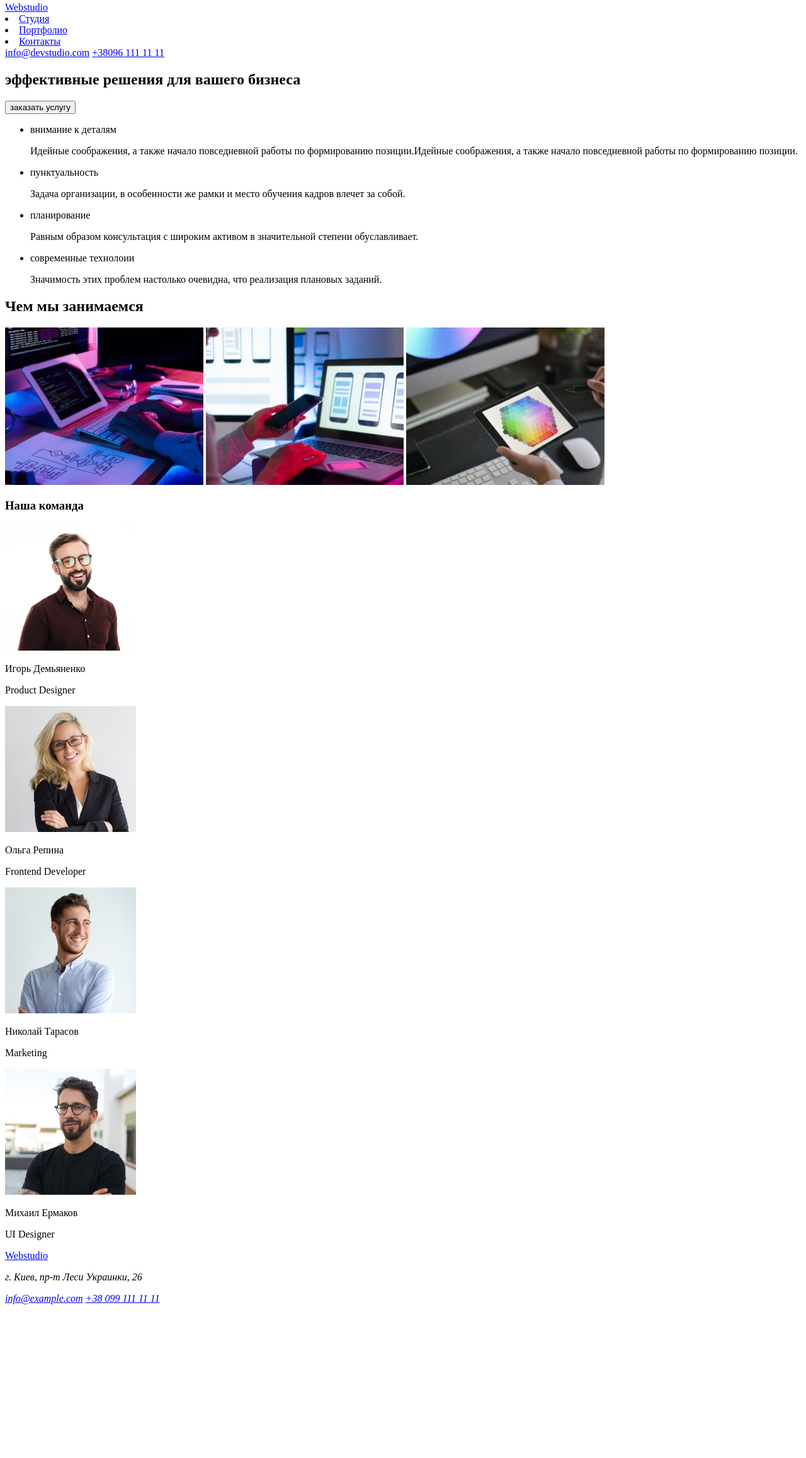
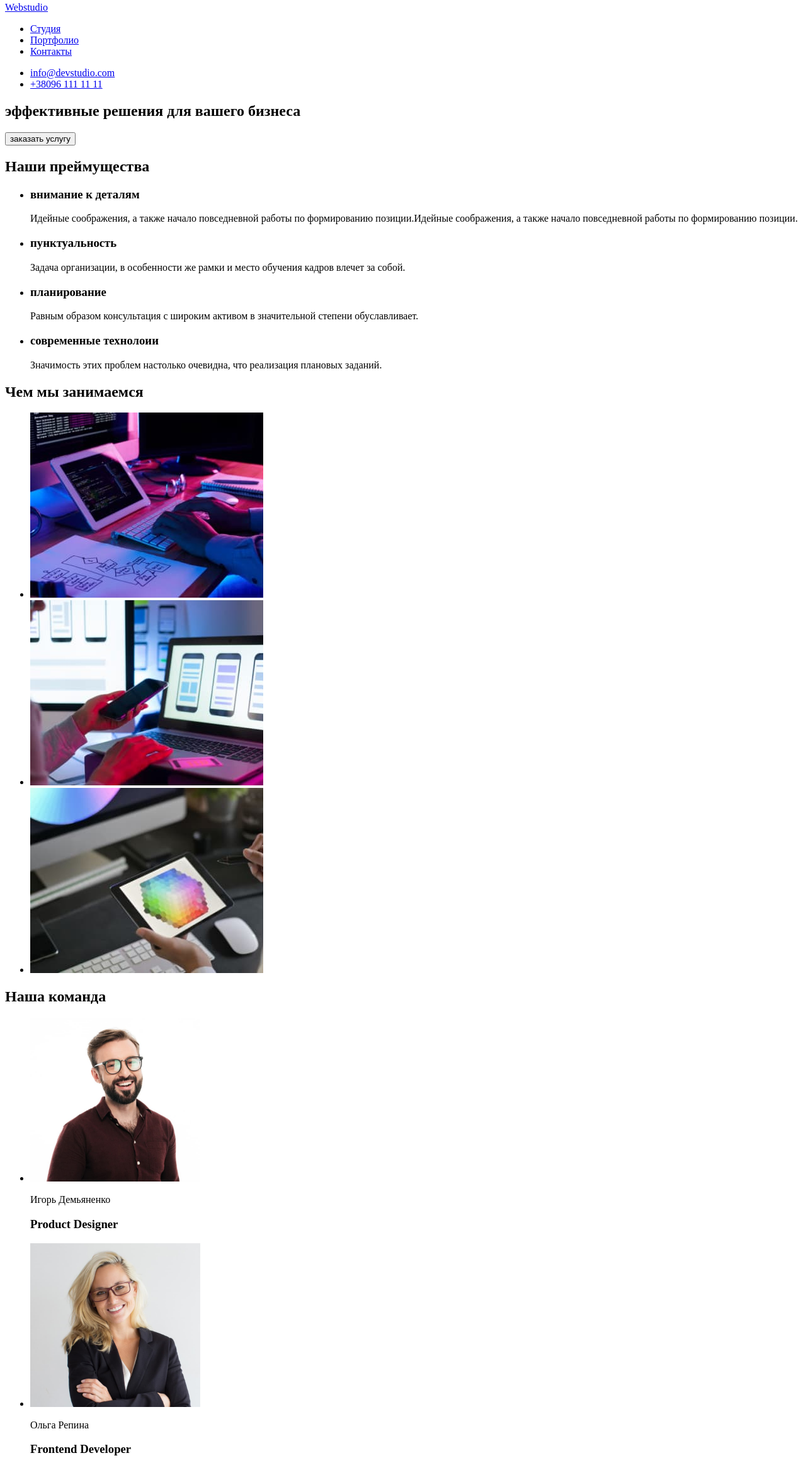
Before and after one commit to Borrouz/goit-markup-hw-01, a plain HTML site: page index.html in a window 1280 px wide. Shown: the part 5-2320 px from the top of the page at 63% size. Before the commit the page ends 2084 px from the top, so only its background shows below. Drawn offline with Linux system fonts and the light colour scheme.

Commit message:
исправленная работа

```diff
--- a/index.html
+++ b/index.html
@@ -8,64 +8,93 @@
 </head>
 <body>
 <header>
-    <span><a href="webstudio">Webstudio</a></span>
     <nav>
+        <a href="webstudio">Webstudio</a>
+        <ul>
             <li><a href="studio">Студия</a></li>
             <li><a href="portfolio">Портфолио</a></li>
             <li><a href="contacts">Контакты</a></li>
+        </ul>
     </nav>
-    <span><a href="mailto:info@devstudio.com">info@devstudio.com</a></span>
-    <span><a href="tel:+380991111111">+38096 111 11 11</a></span>
+    <ul>
+        <li>    <a href="mailto:info@devstudio.com">info@devstudio.com</a></li>
+        <li><a href="tel:+380991111111">+38096 111 11 11</a></li>
+    </ul>
+
+
 </header>
-<main>
 <section>
     <h1>эффективные решения для вашего бизнеса</h1>
-    <button>заказать услугу</button>
+    <button type="button">заказать услугу</button>
 </section>
 <section>
+    <h2>Наши преймущества</h2>
     <ul >
-        <li>внимание к деталям
+        <li>
+           <h3>внимание к деталям</h3>
            <p>Идейные соображения, а также начало повседневной работы по формированию позиции.Идейные соображения, а также начало повседневной работы по формированию позиции.</p>
         </li>
-        <li>пунктуальность
+        <li>
+           <h3>пунктуальность</h3>
            <p>Задача организации, в особенности же рамки и место обучения кадров влечет за собой.</p>
         </li>
-        <li>планирование
+        <li>
+           <h3>планирование</h3>
            <p>Равным образом консультация с широким активом в значительной степени обуславливает.</p>
         </li>
-        <li>современные технолоии
+        <li>
+           <h3>современные технолоии</h3>
            <p>Значимость этих проблем настолько очевидна, что реализация плановых заданий.</p>
         </li>
     </ul>
 </section>
 <section>
     <h2>Чем мы занимаемся</h2>
-    <img height="250" src="images\img3.jpg" alt="печатает код на компьютере">
-    <img height="250" src="images\img1.jpg" alt="Адаптирует сайт под мобильное устройство">
-    <img height="250" src="images\img2.jpg" alt="Графическая разроботка">
+    <ul>
+        <li>
+            <img width="370px" src="images\img3.jpg" alt="печатает код на компьютере">
+        </li>
+        <li>
+            <img width="370px" src="images\img1.jpg" alt="Адаптирует сайт под мобильное устройство">
+        </li>
+        <li>
+            <img width="370px" src="images\img2.jpg" alt="Графическая разроботка">
+        </li>
+    </ul>
 </section>
 <section>
-    <h3>Наша команда</h3>
-    <img height="200" src="images\img4.jpg" alt="Игорь Демьяненко">
+    <h2>Наша команда</h2>
+    <ul>
+        <li>
+            <img width="270px" src="images\img4.jpg" alt="Игорь Демьяненко">
             <p>Игорь Демьяненко</p>
-    <p>Product Designer</p>
-    <img height="200" src="images\img5.jpg" alt="Ольга Репина">
+            <h3>Product Designer</h3>
+       </li>
+        <li>
+            <img width="270px" src="images\img5.jpg" alt="Ольга Репина">
             <p>Ольга Репина</p>
-    <p>Frontend Developer</p>
-    <img height="200" src="images\img6.jpg" alt="Николай Тарасов">
+            <h3>Frontend Developer</h3>
+        </li>
+        <li>
+            <img width="270px" src="images\img6.jpg" alt="Николай Тарасов">
             <p>Николай Тарасов</p>
-    <p>Marketing</p>
-    <img height="200" src="images\img7.jpg" alt="Михаил Ермаков">
+            <h3>Marketing</h3>
+        </li>
+        <li>
+            <img width="270px" src="images\img7.jpg" alt="Михаил Ермаков">
             <p>Михаил Ермаков</p>
-    <p>UI Designer</p>
+            <h3>UI Designer</h3>
+        </li>
+    </ul>
 </section>
-</main>
 <footer>
-<p><a href="webstudio">Webstudio</a></p>
+<a href="webstudio">Webstudio</a>
 <address>
-    <p>г. Киев, пр-т Леси Украинки, 26</p>
-    <span><a href="mailto:info@example.com">info@example.com</a></span>
-    <span><a href="tel:+380991111111">+38 099 111 11 11</a></span>
+   <ul>
+       <li> <p>г. Киев, пр-т Леси Украинки, 26</p>
+       <li><a href="mailto:info@example.com">info@example.com</a></li>
+       <li><a href="tel:+380991111111">+38 099 111 11 11</a></li>
+   </ul>
 </address>
 </footer>
 </body>
```
Lines whose indentation alone changed are shown as unchanged.
